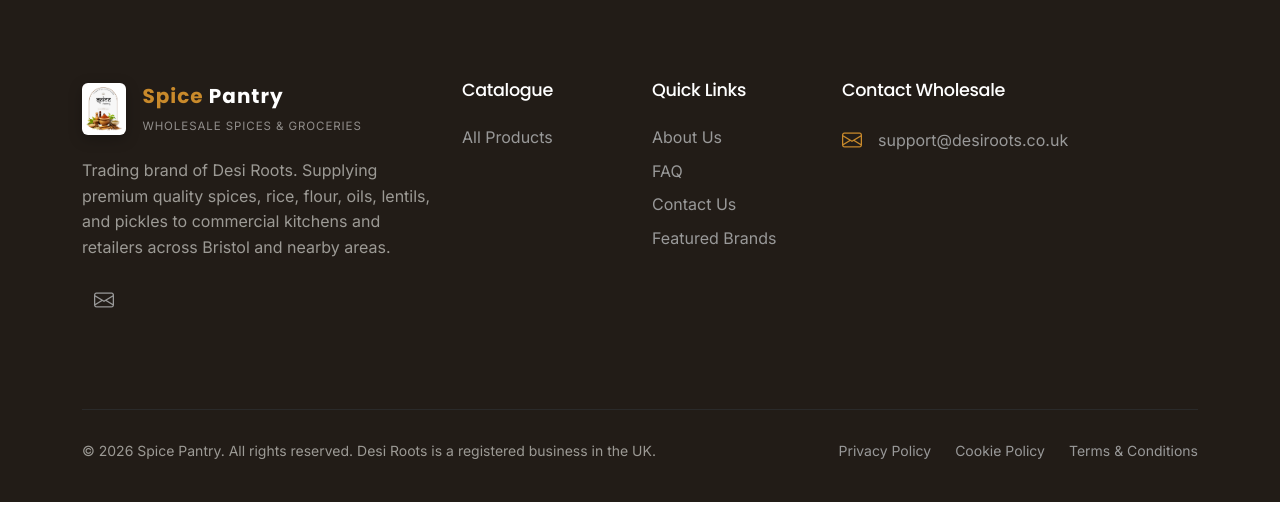
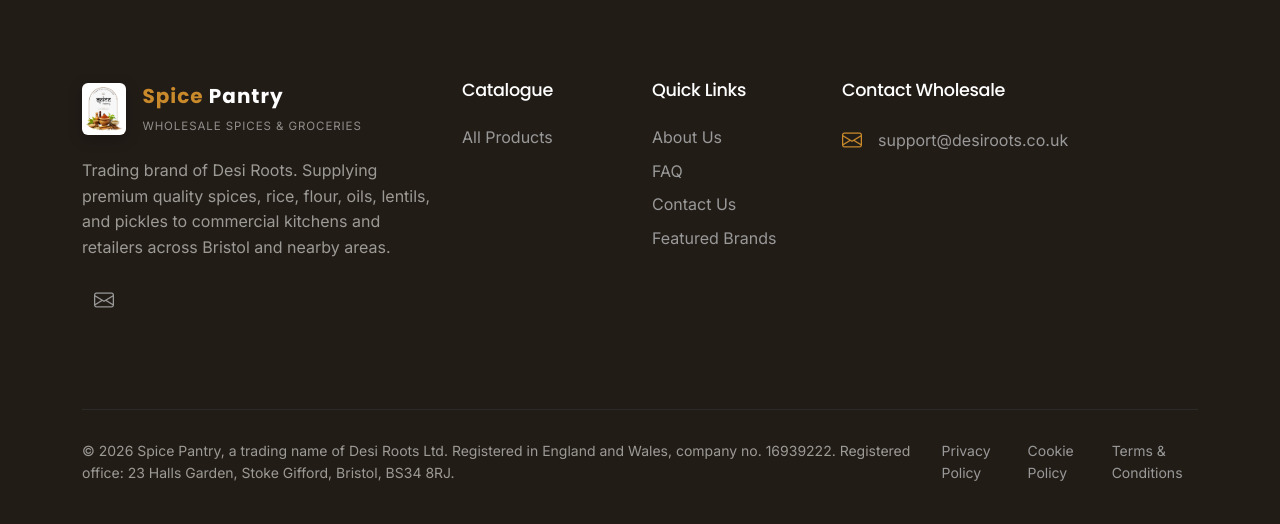
Before and after one commit to rinkalpatel776-cpu/Desi-Roots, a Django app: page /brands/ in a window 1280 px wide. Shown: the part 917-1441 px from the top of the page. Before the commit the page ends 1419 px from the top, so only its background shows below. Run offline with Django 5.2, Linux system fonts and the light colour scheme; data comes from the database, SQL or seed files in the repository; data that the repository does not hold is empty.

Commit message:
Show the company's legal details in the footer
Every page now shows that Spice Pantry is a trading name of Desi Roots
Ltd, registered in England and Wales, with the company number and
registered office from Companies House, as UK law requires.

Co-Authored-By: Claude Opus 5.5 <noreply@anthropic.com>

```diff
--- a/templates/base.html
+++ b/templates/base.html
@@ -200,7 +200,8 @@
       </div>
 
       <div class="footer-bottom text-center text-md-start d-md-flex justify-content-between align-items-center">
-        <p class="mb-2 mb-md-0">&copy; 2026 Spice Pantry. All rights reserved. Desi Roots is a registered business in the UK.</p>
+        {# Company details a UK company website must show (Companies House record for Desi Roots Ltd) #}
+        <p class="mb-2 mb-md-0">&copy; 2026 Spice Pantry, a trading name of Desi Roots Ltd. Registered in England and Wales, company no. 16939222. Registered office: 23 Halls Garden, Stoke Gifford, Bristol, BS34 8RJ.</p>
         <div class="d-flex justify-content-center gap-4">
           <a href="/privacy/">Privacy Policy</a>
           <a href="/cookies/">Cookie Policy</a>
```
